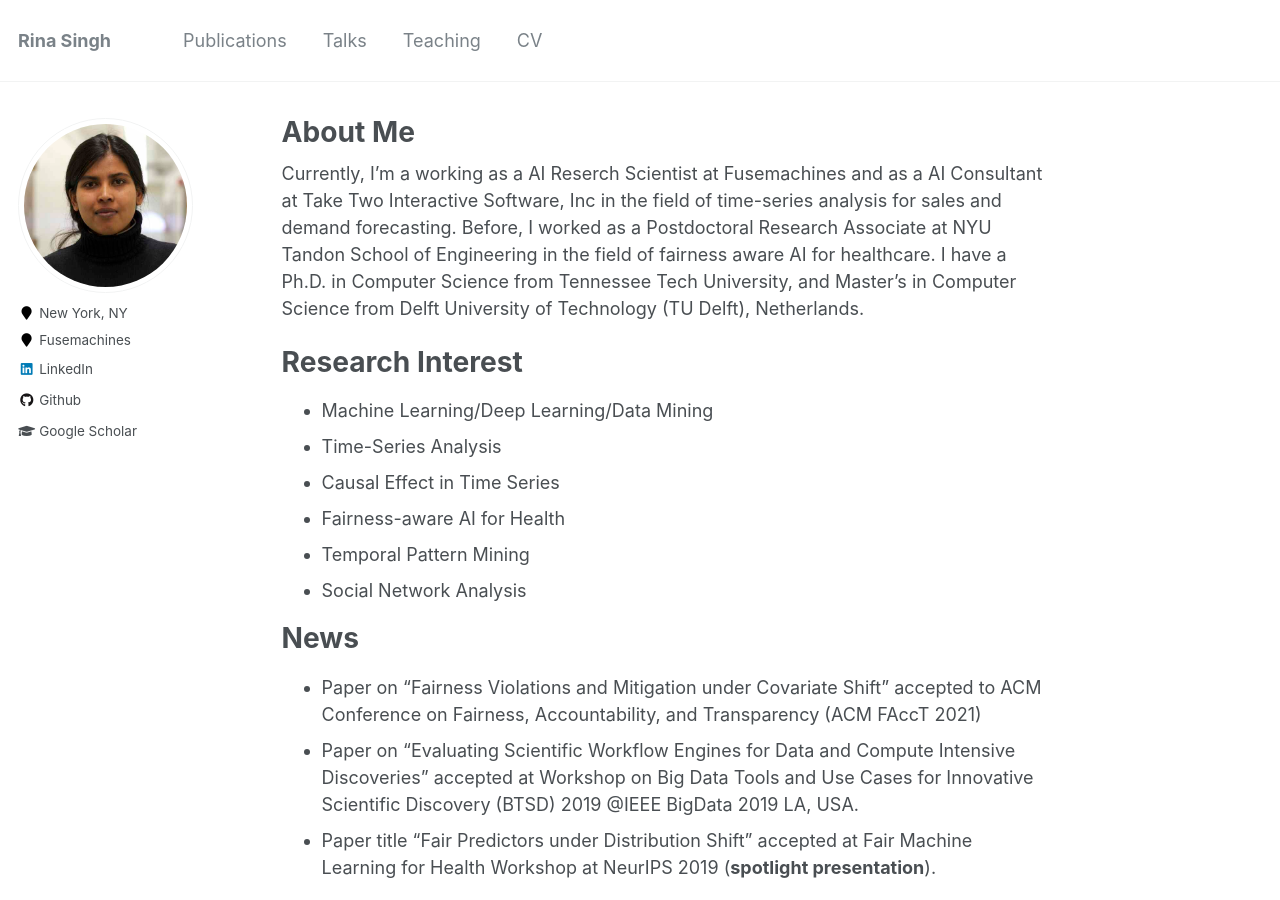
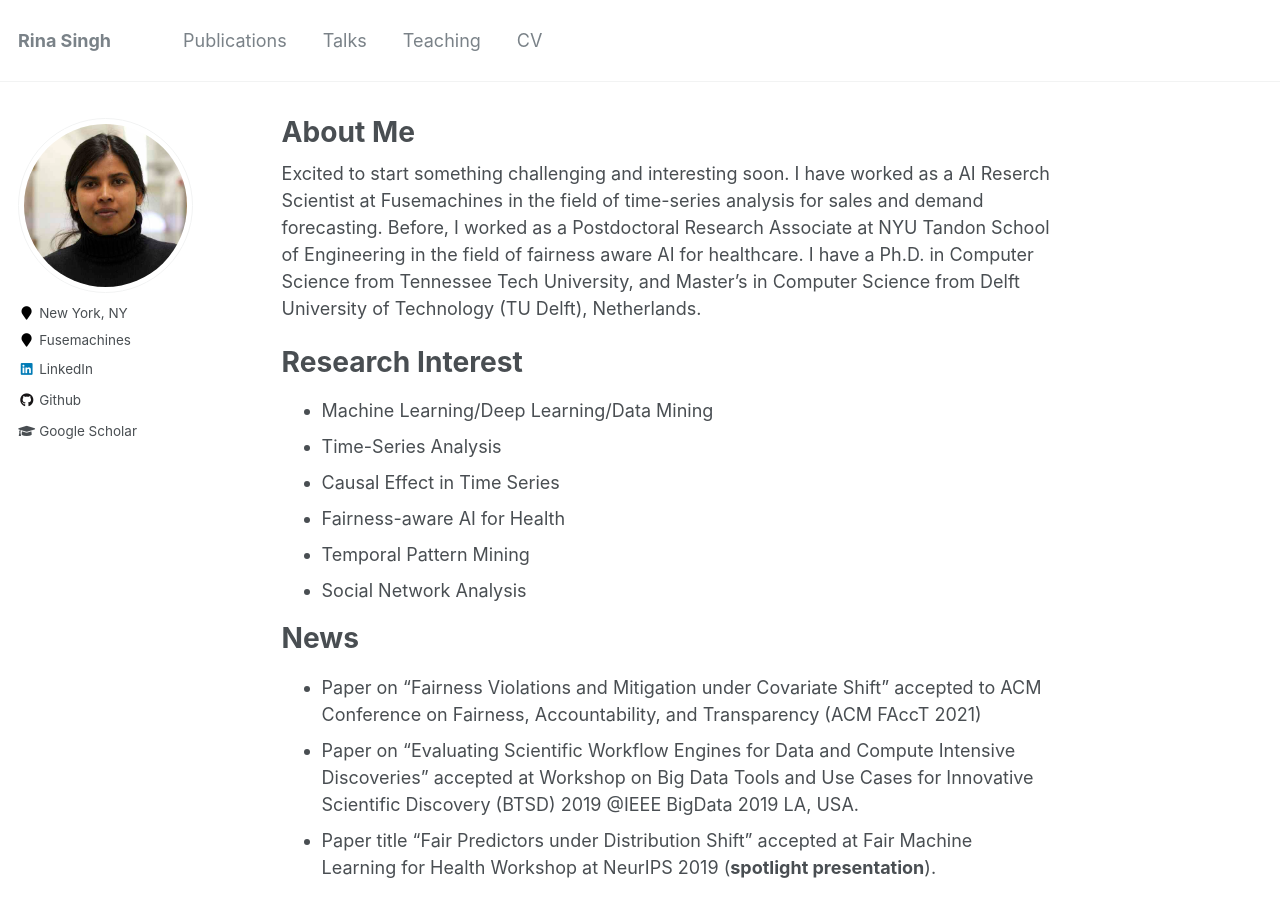
Before and after one commit to rsingh43/rsingh43.github.io, a Jekyll site: the page built from _pages/about.md, in a window 1280 px wide and 900 px high. Built offline with Jekyll 4.4.1, drawn with Linux system fonts in a browser that asks for light colours.

Commit message:
Update about.md

```diff
--- a/_pages/about.md
+++ b/_pages/about.md
@@ -7,7 +7,7 @@ redirect_from:
   - /about/
   - /about.html
 ---
-Currently, I'm a working as a AI Reserch Scientist at Fusemachines and as a AI Consultant at Take Two Interactive Software, Inc in the field of time-series analysis for sales and demand forecasting. Before, I worked as a Postdoctoral Research Associate at NYU Tandon School of Engineering in the field of fairness aware AI for healthcare. I have a Ph.D. in Computer Science from Tennessee Tech University, and Master’s in Computer Science from Delft University of Technology (TU Delft), Netherlands.
+Excited to start something challenging and interesting soon. I have worked as a AI Reserch Scientist at Fusemachines in the field of time-series analysis for sales and demand forecasting. Before, I worked as a Postdoctoral Research Associate at NYU Tandon School of Engineering in the field of fairness aware AI for healthcare. I have a Ph.D. in Computer Science from Tennessee Tech University, and Master’s in Computer Science from Delft University of Technology (TU Delft), Netherlands.
 
 <!--Currently, I'm a Postdoctoral Research Associate at [NYU Tandon School of Engineering](https://engineering.nyu.edu/), under the supervision of [Prof. Rumi Chunara](https://rumichunara.github.io/). Before, I worked as a Research Assistant at Tennessee Tech University, under the supervision of [Prof. Doug Talbert](https://users.csc.tntech.edu/~dtalbert/). I have a Ph.D. in Computer Science from Tennessee Tech University, Master’s in Computer Science from Delft University of Technology (TU Delft), Netherlands, and a B.E. in Software Engineering from Nepal College of Information Technology.-->
 
```
